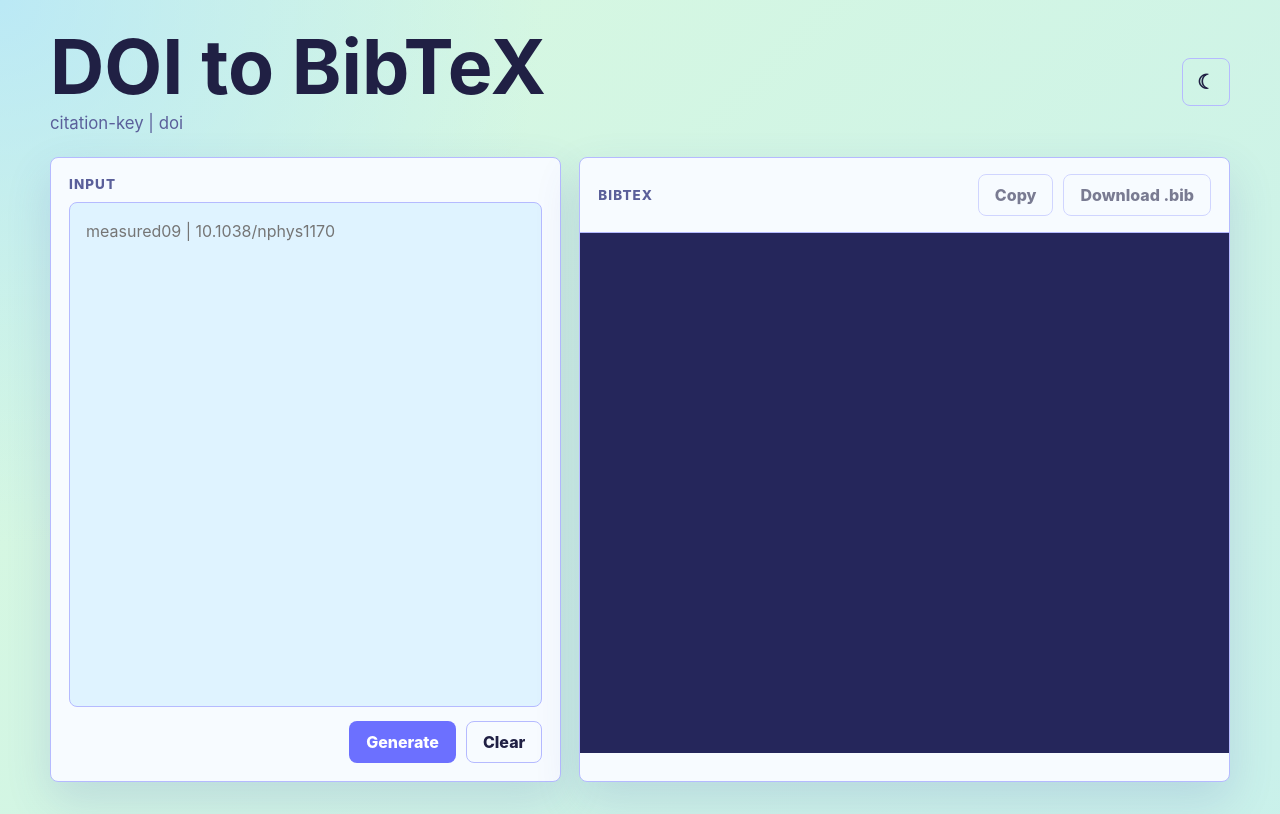
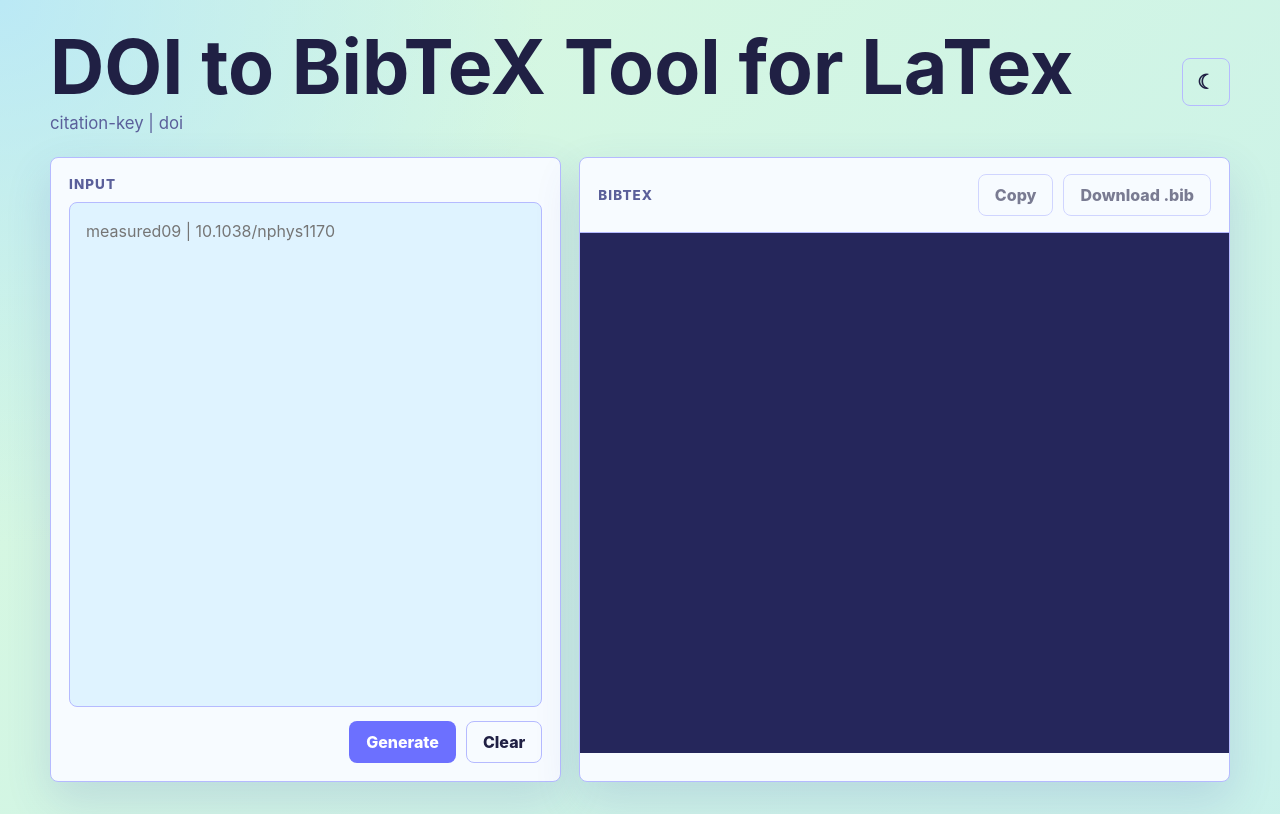
Before and after one commit to veronica1297c/doi-to-bib, a plain HTML site: page index.html in a window 1280 px wide. Drawn offline with Linux system fonts and the light colour scheme.

Commit message:
Update index.html

```diff
--- a/index.html
+++ b/index.html
@@ -10,7 +10,7 @@
     <main class="shell">
       <header class="topbar">
         <div>
-          <h1>DOI to BibTeX</h1>
+          <h1>DOI to BibTeX Tool for LaTex</h1>
           <p class="subtitle">citation-key | doi</p>
         </div>
         <button class="icon-button" id="themeToggle" type="button" aria-label="Switch to night mode" title="Switch to night mode">
```
